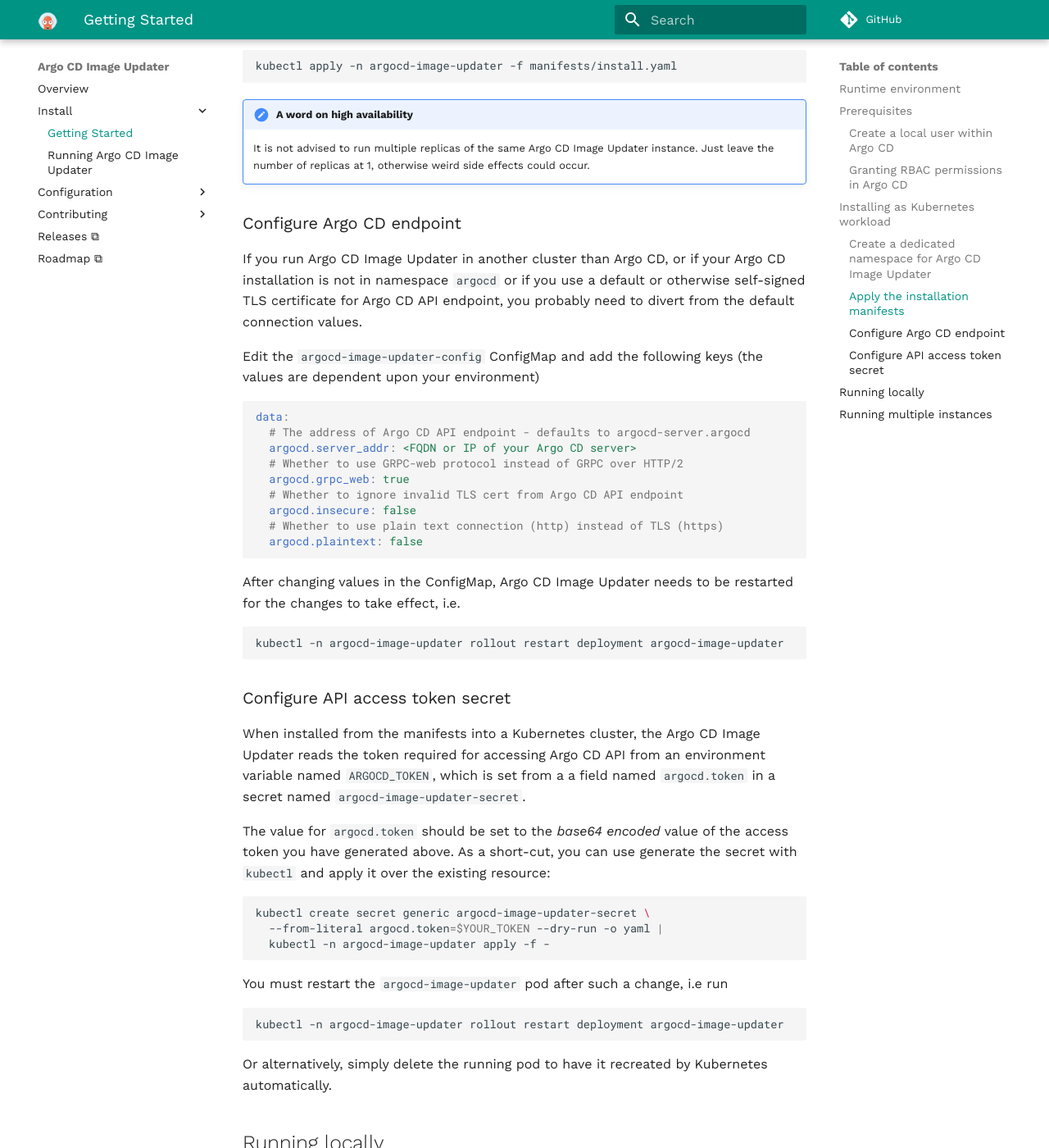
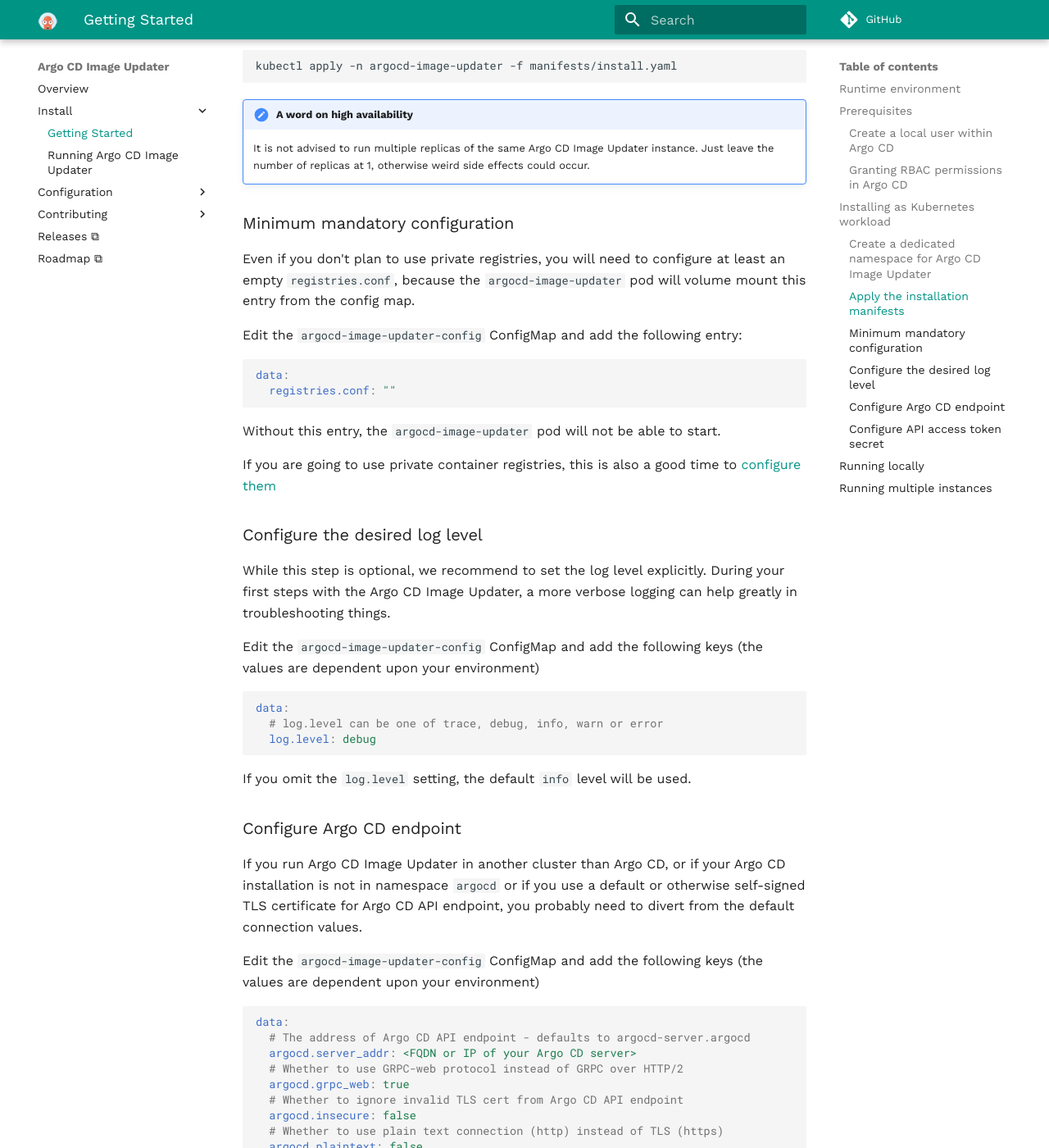
Before and after one commit to argoproj-labs/argocd-image-updater, an MkDocs documentation site: the page built from docs/install/start.md, in a window 1280 px wide and 1400 px high, scrolled down 2014 px. Shown: the whole window at 82% size. Built offline with MkDocs 1.6.1 and Material for MkDocs 9.7.7, drawn with Linux system fonts in a browser that asks for light colours; comment, search, counter and statistics services are not loaded.

Commit message:
feat: Allow setting log level from configmap (and environment)
Also, updates getting started docs.

````diff
--- a/docs/install/start.md
+++ b/docs/install/start.md
@@ -94,6 +94,42 @@ kubectl apply -n argocd-image-updater -f manifests/install.yaml
     instance. Just leave the number of replicas at 1, otherwise weird side
     effects could occur.
 
+### Minimum mandatory configuration
+
+Even if you don't plan to use private registries, you will need to configure at
+least an empty `registries.conf`, because the `argocd-image-updater` pod will
+volume mount this entry from the config map.
+
+Edit the `argocd-image-updater-config` ConfigMap and add the following entry:
+
+```yaml
+data:
+  registries.conf: ""
+```
+
+Without this entry, the `argocd-image-updater` pod will not be able to start.
+
+If you are going to use private container registries, this is also a good time
+to
+[configure them](../../configuration/registries/#configuring-a-custom-container-registry)
+
+### Configure the desired log level
+
+While this step is optional, we recommend to set the log level explicitly.
+During your first steps with the Argo CD Image Updater, a more verbose logging
+can help greatly in troubleshooting things.
+
+Edit the `argocd-image-updater-config` ConfigMap and add the following keys
+(the values are dependent upon your environment)
+
+```yaml
+data:
+  # log.level can be one of trace, debug, info, warn or error
+  log.level: debug
+```
+
+If you omit the `log.level` setting, the default `info` level will be used.
+
 ### Configure Argo CD endpoint
 
 If you run Argo CD Image Updater in another cluster than Argo CD, or if your
````
Also changed, not shown: docs/install/running.md (+2 -0 lines), 2 other files.
